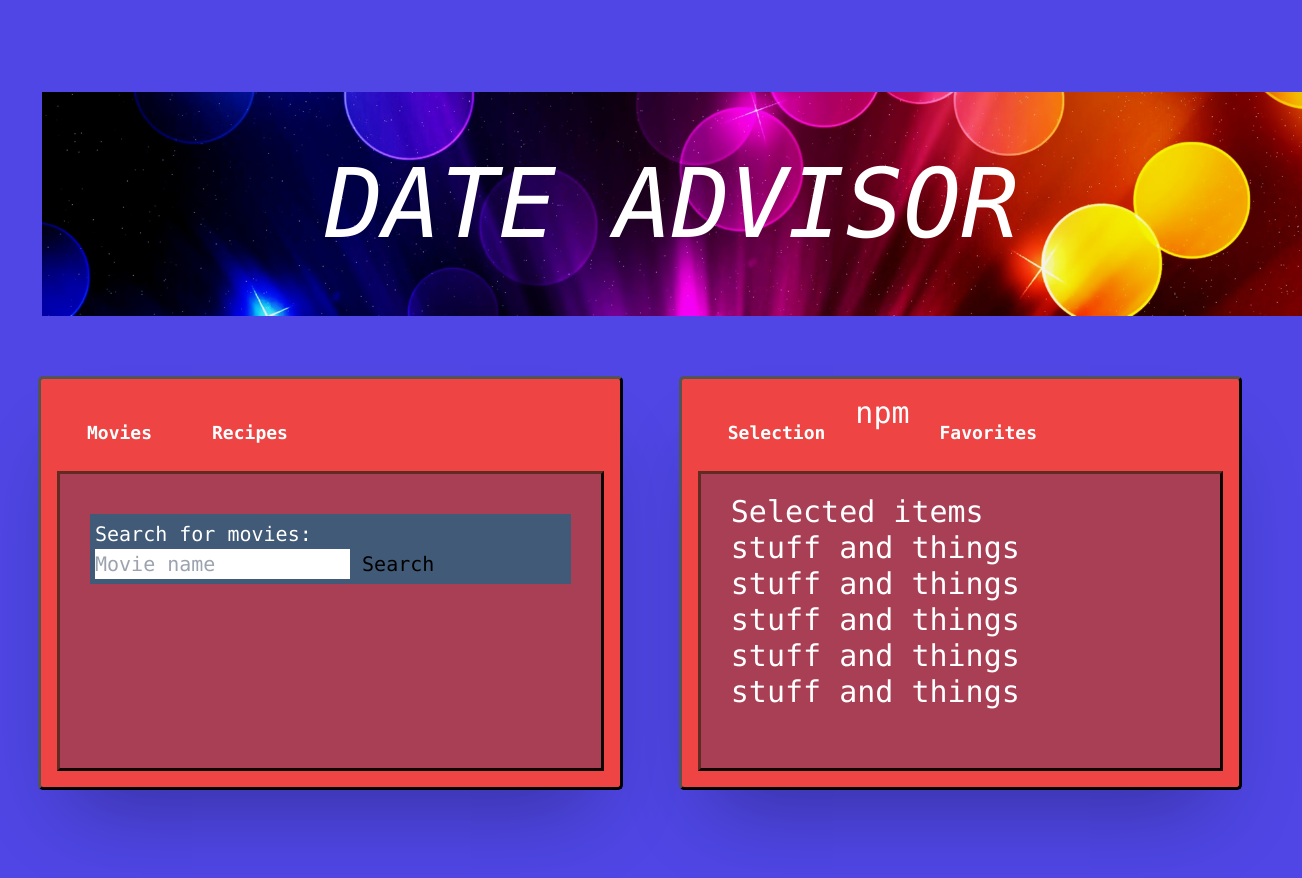
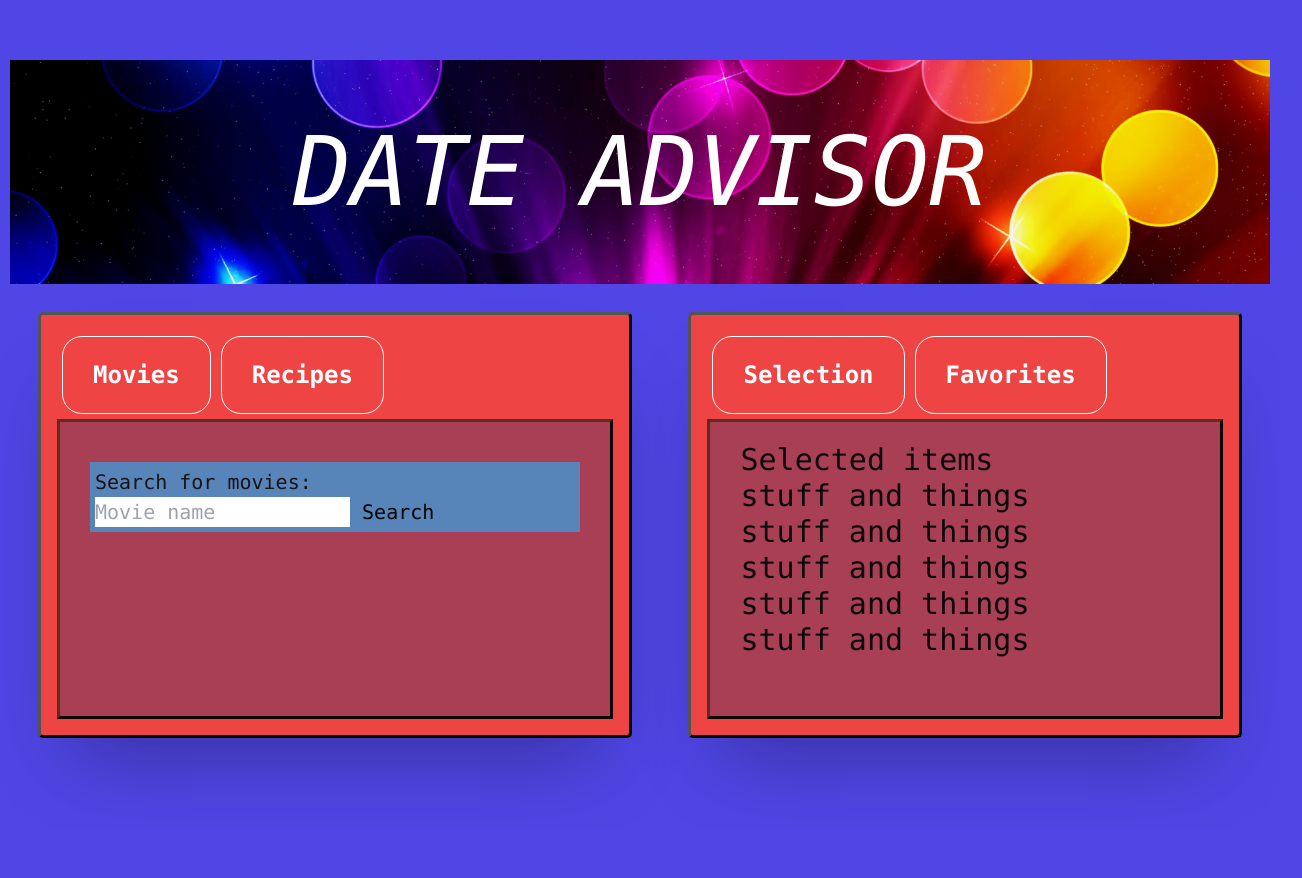
Before and after one commit to TimL94/Date-Advisor, a website: page index.html in a window 1280 px wide. Shown: the whole page, 1302 px wide, since content can reach past the window. After the commit the page ends 826 px from the top, so only its background shows below. Drawn offline with nearby package versions, Linux system fonts and the light colour scheme.

Commit message:
Modified look of tabs and backround colors for search bars/cards

```diff
--- a/Assets/Styles/style-old.css
+++ b/Assets/Styles/style-old.css
@@ -1,16 +1,16 @@
 :root {
-    --main-color: #415a77;
+    --main-color: #5885b9;
     --accent-color: #602b23;
     --secondary-color: #a93f55;
 }
 
 .main-color{
-    color: white;
+    color: rgb(26, 19, 19);
     background: var(--main-color);
     border-color: var(--accent-color);
 }
 .secondary-color{
-    color: white;
+    color: rgb(12, 10, 10);
     background: var(--secondary-color);
     border-width: 3px;
     border-style: outset;
@@ -24,7 +24,6 @@ main {
 }
 header {
     text-align: center;
-    margin: 2rem;
 }
 @media (min-width: 600px) {
     body {
@@ -62,7 +61,10 @@ form {
     padding: 20px 30px;
     cursor: pointer;
     font-weight: bold;
-    font-size: 18px;
+    font-size: 24px;
+    border: 1px solid white;
+    border-radius: 20px;
+    margin: 5px;
     transition: background 0.1s, color 0.1s;
 }
 .label:hover {
@@ -71,6 +73,8 @@ form {
 }
 .input:focus + .label {
     z-index: 1;
+    border: 5px solid white;
+    font-size:24px;
 }
 .input:checked + .label {
 }
--- a/index.html
+++ b/index.html
@@ -13,6 +13,7 @@
     class="text-8xl text-white italic text-center bg-no-repeat bg-cover bg-bottom w-full h-full p-16"
     style= "background-image: url(./Assets/images/Artwork.jpg);"> DATE ADVISOR
     </header>
+
 
     <main class= "w-full h-full text-white inline-flex justify-between">
         <section id="search-container" class="tabs text-3xl bg-red-500 m-7 p-4 rounded-lg border-4 border-black shadow-2xl">
@@ -38,7 +39,7 @@
             <!-- Recipe search panel body -->
             <div class="panel secondary-color">
                 <!-- Recipe search form -->
-                <form id="search-recipe" class="text-black">
+                <form id="search-recipe" class="main-color">
                     <label for="search-recipe-input">Search for recipes:</label>
                     <input type="text" name="search-recipe-input" id="search-recipe-input" placeholder="Recipes" autocomplete="on" required>
                     <button id="search-recipe-button" type="submit">Search</button>
@@ -46,6 +47,7 @@
                 <ul id="recipe-results" class="card-list sortable"></ul>
             </div>
         </section>
+
         <!--This container should two tabs with dinner, and a movies tab. Both tabs should have a search bar that uses the corresponding API to fetch information. The information should then be used to fill several empty divs/li's.
         -->
 
@@ -54,7 +56,7 @@
             <input class="input" name="selection-tabs" type="radio" id="selection-tab-1" checked="checked"/>
             <!-- Tab label for Selection panel-->
             <label class="label" for="selection-tab-1">Selection</label>
-            <!-- Selection list panel body -->npm
+            <!-- Selection list panel body -->
             <div class="panel secondary-color">
                 <!-- Selection header -->
                 <h2>Selected items</h2>
```
